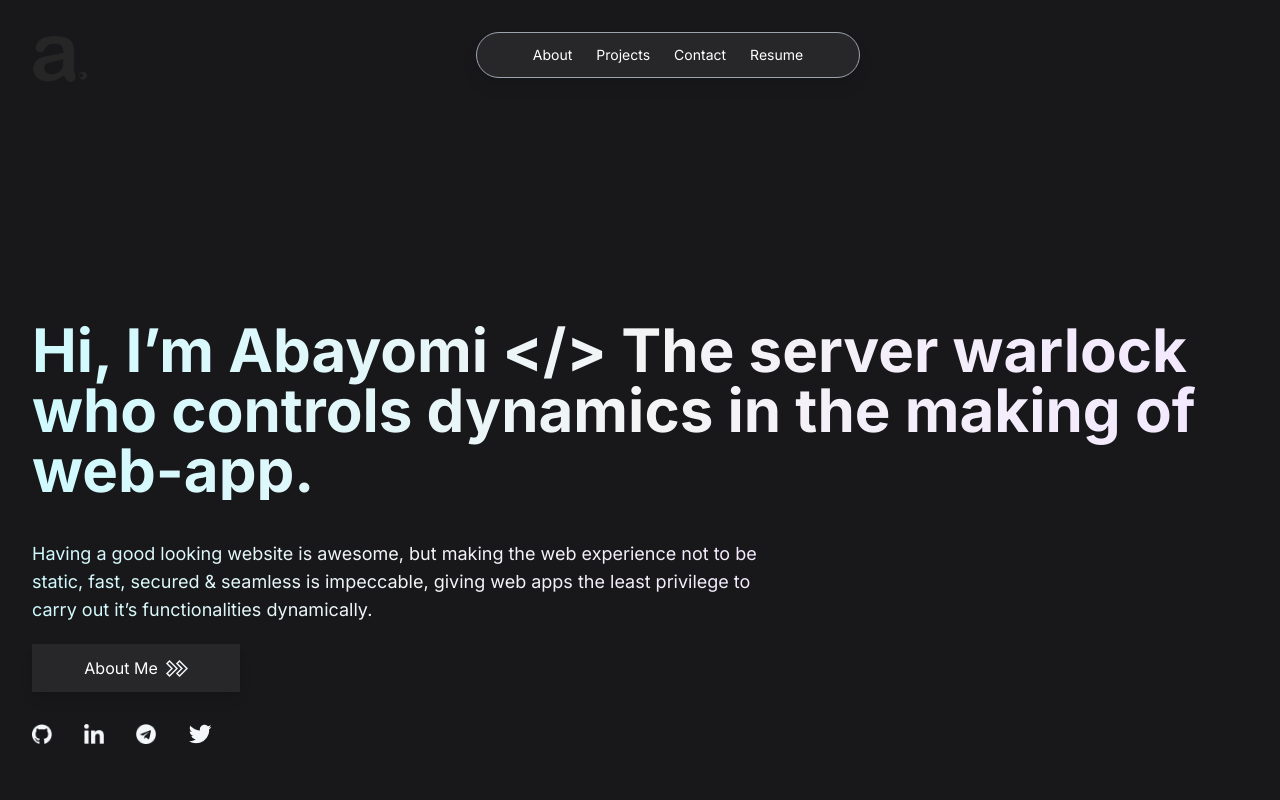
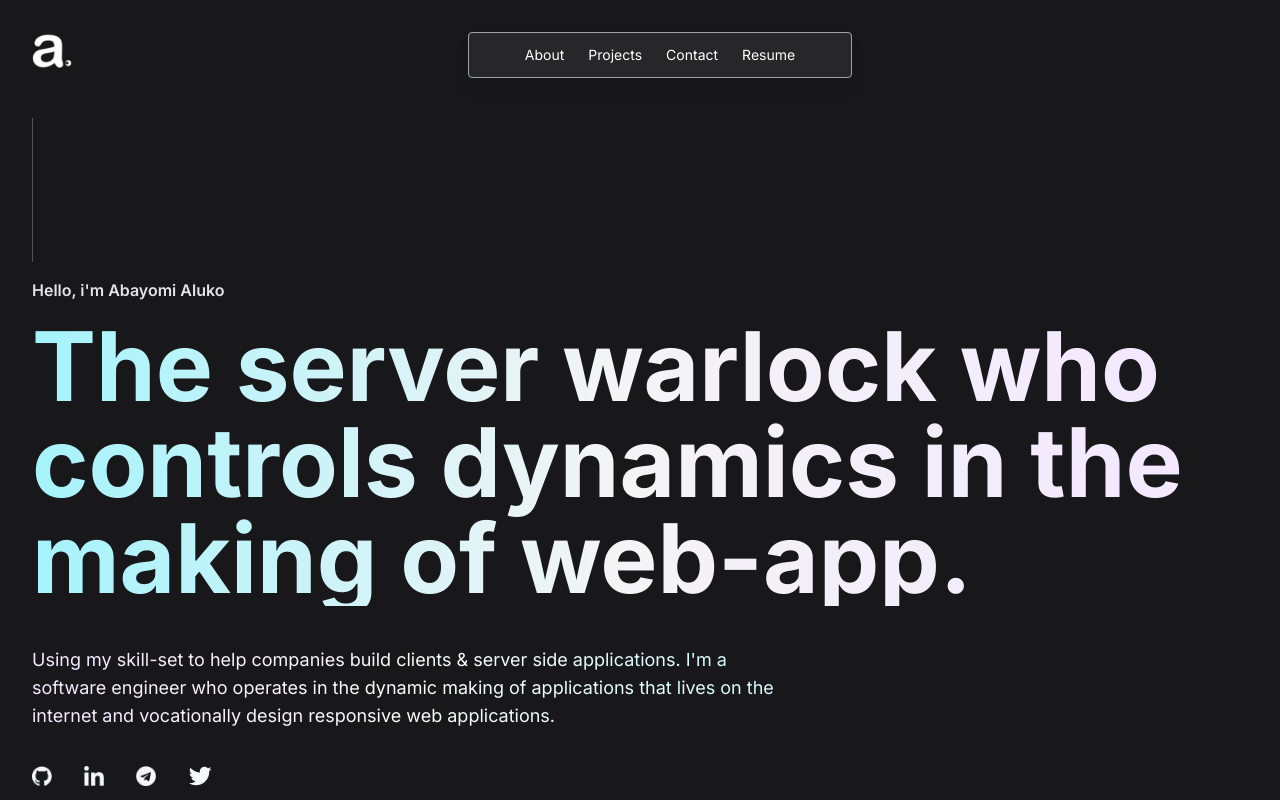
Before and after one commit to franicon/portfolio-frontend, a Vue app: page / in a window 1280 px wide. Shown: the top 800 px of the page. Built offline with nearby package versions, Linux system fonts and the light colour scheme.

Commit message:
test deploy

```diff
--- a/src/components/BannerComp.vue
+++ b/src/components/BannerComp.vue
@@ -2,28 +2,26 @@
 
 <template>
   <header>
-      <div class=" lg:py-52 md:py-48 py-36 max-w-7xl flex flex-col">
-        <div class="my-lg">
-          <h1 class="xl:text-6xl lg:text-6xl md:text-5xl sm:text-5xl text-4xl font-bold
-           bg-gradient-to-r from-cyan-100 via-zinc-100 to-purple-100 inline-block text-transparent bg-clip-text">
-            Hi, I’m Abayomi &lt;/&gt; The server warlock who controls dynamics in the making of web-app.
+      <div class="  max-w-6xl flex flex-col justify-center">
+        <div class="">
+          <div class="h-36 border-l my-4 bg-gradient-to-r border-zinc-600"></div>
+          <div class="pb-4 text-zinc-200 font-semibold">Hello, i'm Abayomi Aluko</div>
+          <h1 class="xl:text-8xl lg:text-7xl md:text-7xl sm:text-6xl text-5xl font-bold text-start
+           bg-gradient-to-r from-cyan-200 via-zinc-100 to-purple-100 inline-block text-transparent bg-clip-text  transition-all">
+<!--             &lt;/&gt; -->
+            The server warlock who controls  dynamics in the making of web-app.
           </h1>
           <h6 class="py-5 max-w-3xl sm:text-lg text-sm leading-6 mt-5
-          bg-gradient-to-r from-cyan-100 via-zinc-100 to-purple-100 inline-block text-transparent bg-clip-text
-          ">Having a good looking website is awesome, but making the web experience not to be static,
-            fast, secured & seamless is impeccable, giving web apps the least privilege to carry out it’s functionalities dynamically.</h6>
-          <div class="bg-zinc-800 text-white
-              px-2 py-3 w-52 text-center cursor-pointer hover:bg-zinc-700 transition-colors
-              ease-in-out shadow-lg flex justify-center items-center">
-            <div class="pr-2">About Me</div>
-            <div class=""><img src="@/assets/images/forword.png" alt=""></div>
-          </div>
-          <div class="flex gap-8 py-8">
-            <img class="h-5 " src="@/assets/images/github.png" alt="">
+          bg-gradient-to-r from-purple-100 via-zinc-50 to-cyan-100 inline-block text-transparent bg-clip-text
+          "> Using my skill-set to help companies build clients & server side applications.  I'm a software engineer who operates in the dynamic making of applications that
+            lives on the internet and vocationally design responsive web applications. </h6>
+          <div class="flex gap-8 py-4">
+            <a href="" class=""><img class="h-5 " src="@/assets/images/github.png" alt=""></a>
             <img class="h-5" src="@/assets/images/linkedin.png" alt="">
             <img class="h-5" src="@/assets/images/telegram.png" alt="">
             <img class="h-5" src="@/assets/images/twitter.png" alt="">
           </div>
+          <div class="h-36 border-l mt-6 border-zinc-600"></div>
         </div>
       </div>
   </header>
--- /dev/null
+++ b/src/components/ProjectsComp.vue
@@ -0,0 +1,15 @@
+<script setup lang="ts">
+
+</script>
+
+<template>
+  <div class=" py-56 bg-gradient-to-r from-purple-100 via-zinc-50 to-cyan-100 inline-block text-transparent bg-clip-text">
+    <div class="text-6xl font-bold">Projects</div>
+  </div>
+</template>
+
+
+
+<style scoped>
+
+</style>
--- a/src/components/layout/main-nav.vue
+++ b/src/components/layout/main-nav.vue
@@ -45,9 +45,9 @@ function toggleMenu() {
 <template>
   <nav>
     <div class=" flex md:flex-row hidden md:flex pb-6 text-sm">
-      <div><img class="h-14" src="@/assets/images/icons/a-logo-b.png" alt="abayomi-aluko"></div>
+      <div><img class="h-10" src="@/assets/images/icons/a-logo-w.png" alt="abayomi-aluko"></div>
       <div class="sm:flex-grow">
-        <div class=" mx-auto rounded-full bg-zinc-800 text-white w-96 p-3 drop-shadow-lg border border-gray-400 text-center ">
+        <div class=" mx-auto bg-zinc-800 rounded text-white w-96 p-3 drop-shadow-lg border border-gray-400 text-center ">
           <RouterLink
               :class="link.active ? 'font-semibold px-3': 'px-3 hover:text-zinc-200'"
               @click="toggleActive(link)" v-for="link in url" :key="link.name" to="/">{{ link.name }}
@@ -61,13 +61,13 @@ function toggleMenu() {
   <nav>
     <div class="flex md:flex-col md:hidden  pb-6 text-lg transition-all">
       <div v-show="!open" class="flex justify-between w-full">
-        <div ><img class="h-10" src="@/assets/images/icons/a-logo-b.png" alt="abayomi-aluko"></div>
+        <div ><img class="h-10" src="@/assets/images/icons/a-logo-w.png" alt="abayomi-aluko"></div>
         <div class="cursor-pointer text-white" @click="toggleMenu">Open</div>
       </div>
       <div v-show="open"
            class="absolute right-0 top-0 bg-zinc-800 transition-all pl-5 sm:w-96 w-full h-screen drop-shadow-xl">
         <div class="flex justify-between mt-8 pr-6">
-          <div><img class="h-10" src="@/assets/images/icons/a-logo-b.png" alt="abayomi-aluko"></div>
+          <div><img class="h-10" src="@/assets/images/icons/a-logo-w.png" alt="abayomi-aluko"></div>
           <div class="cursor-pointer text-white" @click="toggleMenu">Close</div>
         </div>
         <div class="flex flex-col mt-32  text-white">
--- a/src/views/HomeView.vue
+++ b/src/views/HomeView.vue
@@ -1,7 +1,9 @@
 <script setup lang="ts">
 import BannerComp from "@/components/BannerComp.vue";
+import ProjectsComp from "@/components/ProjectsComp.vue"
 </script>
 
 <template>
   <BannerComp/>
+  <ProjectsComp/>
 </template>
```
Also changed, not shown: src/assets/images/icons/a-logo-w.png (added), 8 other files (tests, documents, lock files or other folders).
